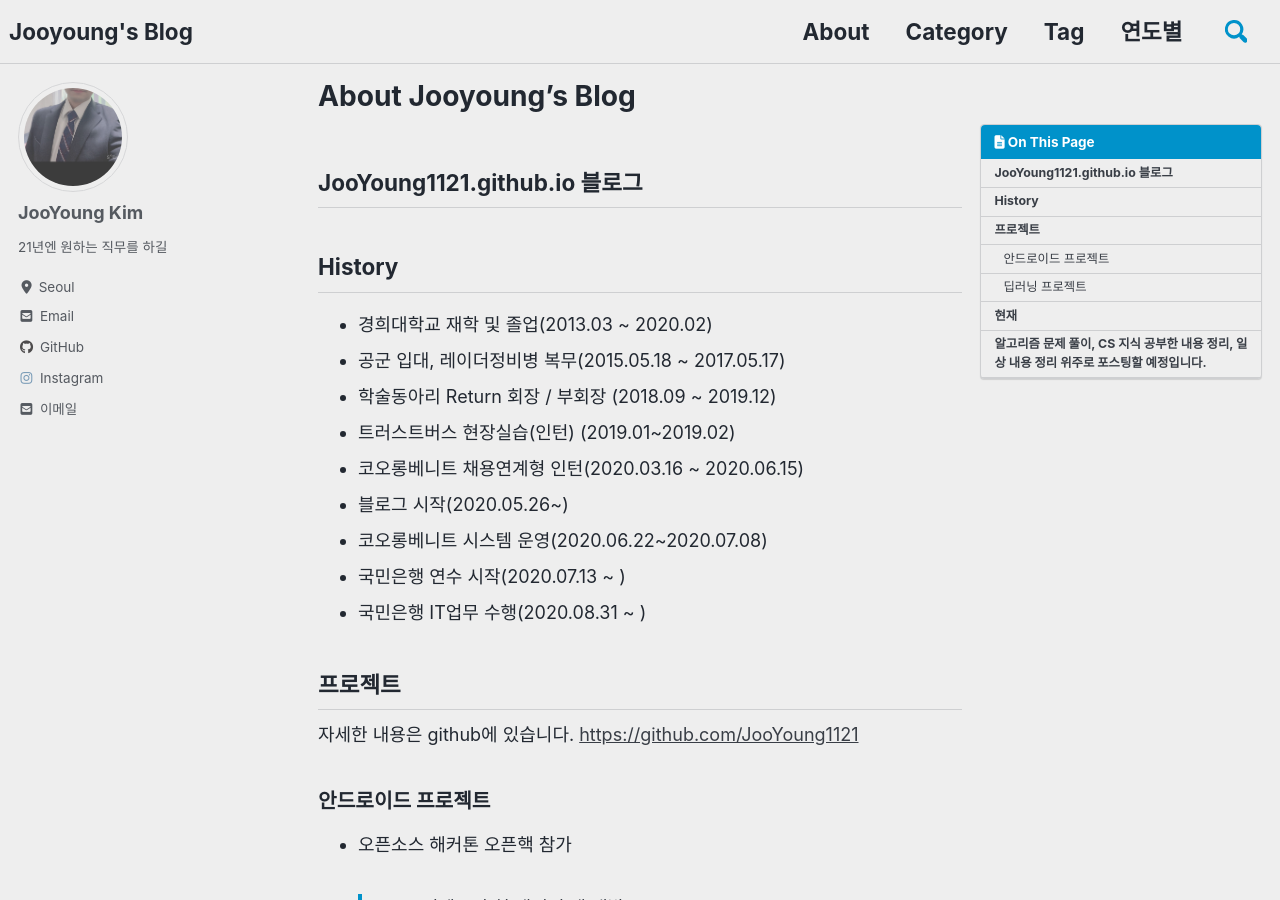
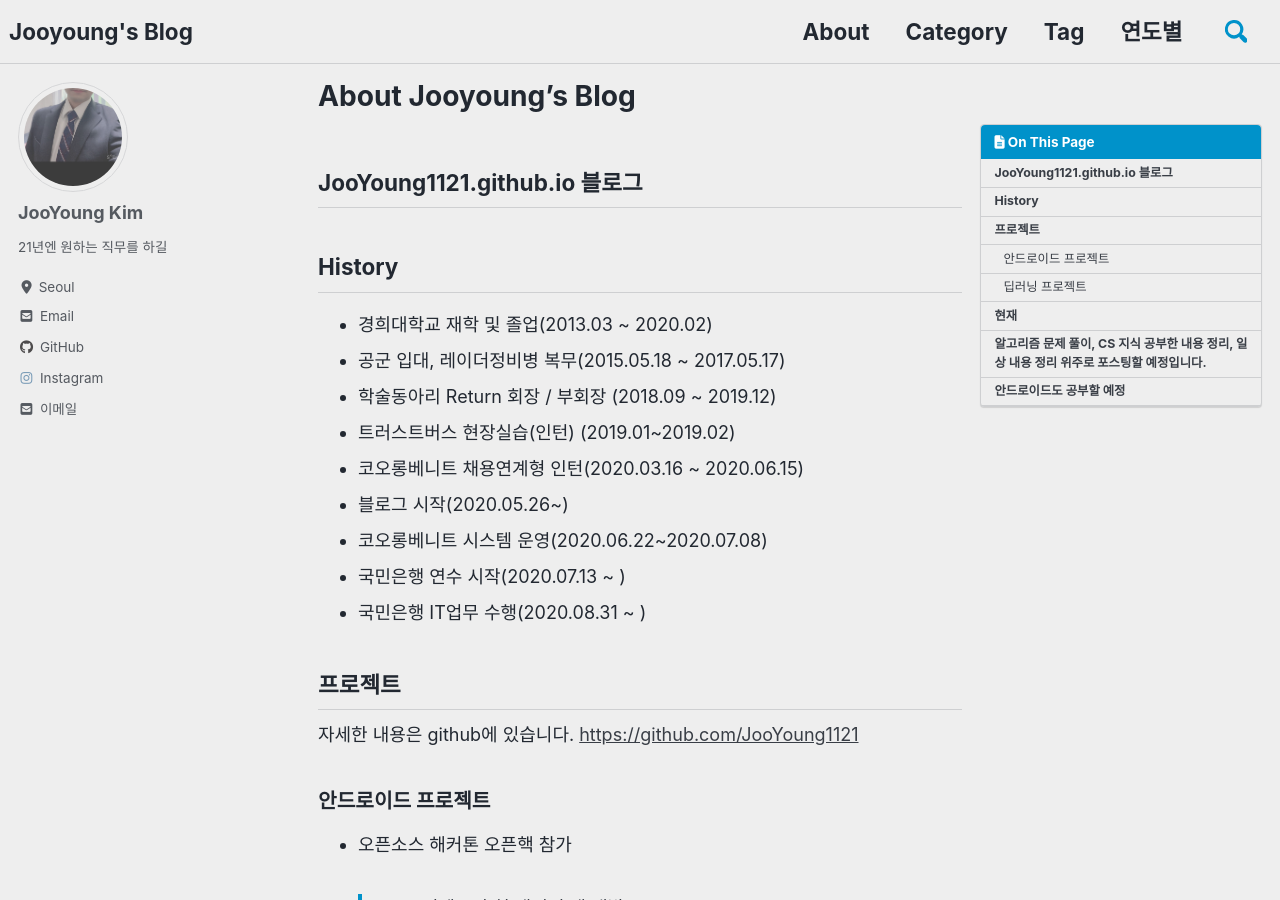
Before and after one commit to JooYoung1121/JooYoung1121.github.io, a Jekyll site: the page built from _pages/about.md, in a window 1280 px wide and 900 px high. Built offline with Jekyll 4.4.1, drawn with Linux system fonts in a browser that asks for light colours; cached includes are drawn as plain includes; nearby versions of some CDN libraries.

Commit message:
Update about.md

```diff
--- a/_pages/about.md
+++ b/_pages/about.md
@@ -47,3 +47,4 @@ toc: true
 
 
 ## 알고리즘 문제 풀이, CS 지식 공부한 내용 정리, 일상 내용 정리 위주로 포스팅할 예정입니다.
+## 안드로이드도 공부할 예정
```
